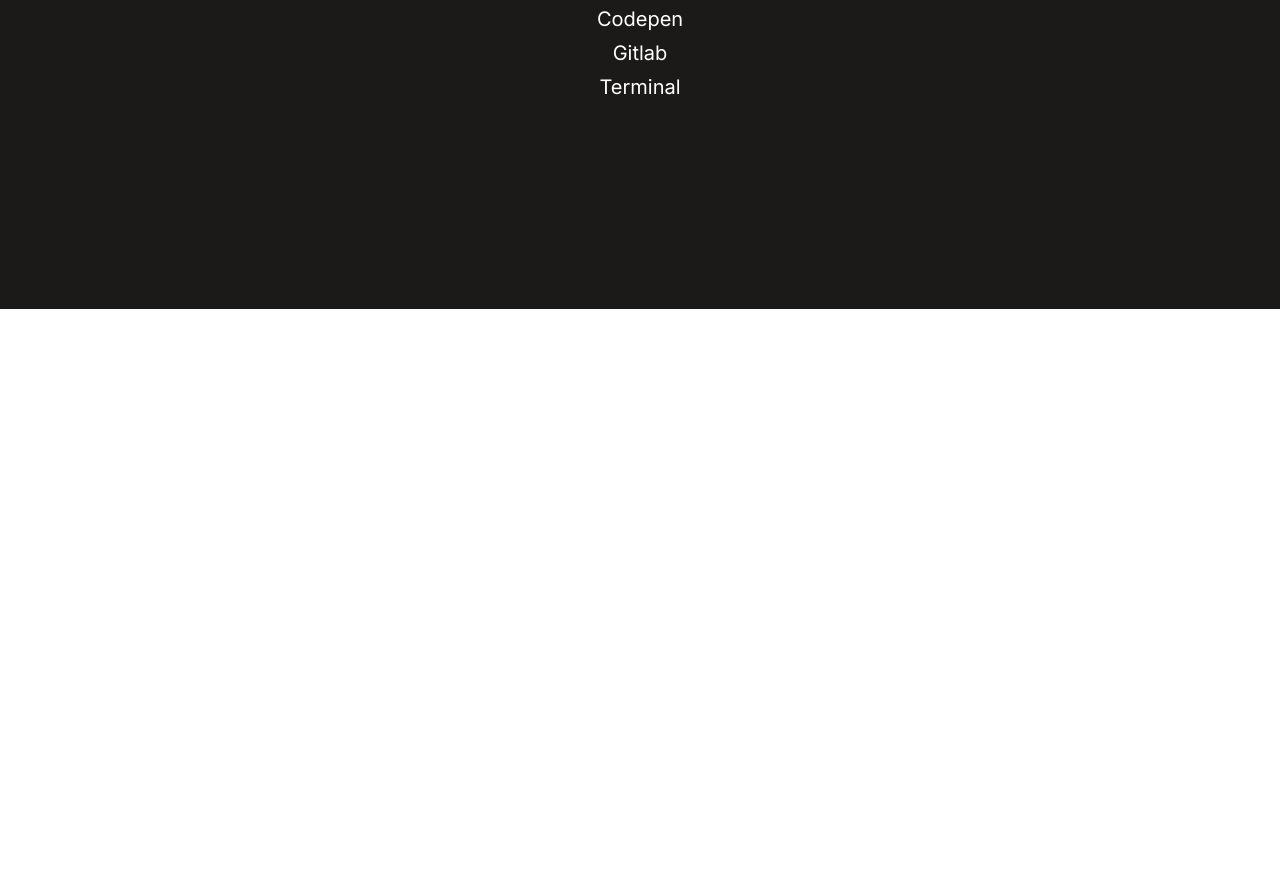
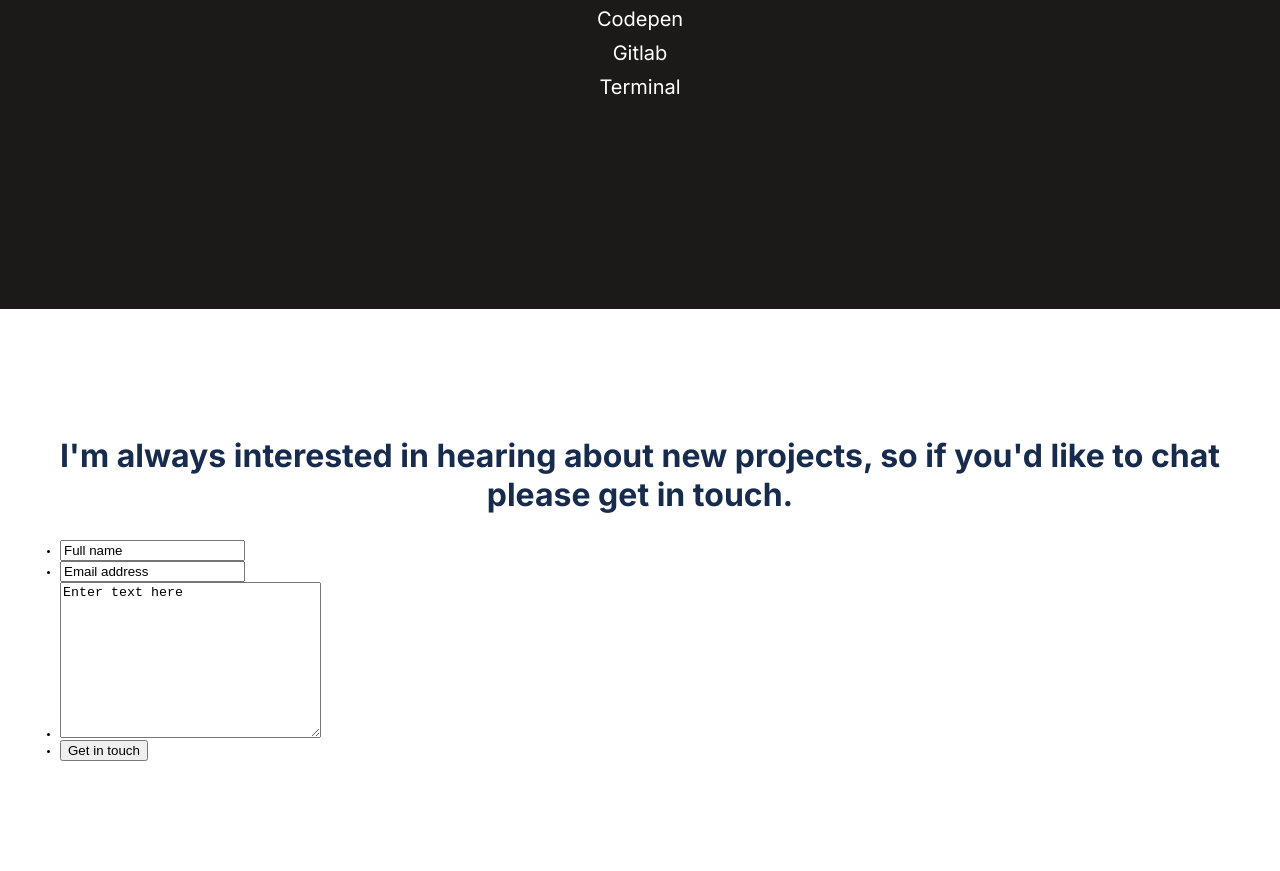
Before and after one commit to KaskMIL/tm_portfolio, a website: page index.html in a window 1280 px wide. Shown: the part 5603-6474 px from the top of the page. Before the commit the page ends 5912 px from the top, so only its background shows below. Drawn offline with nearby package versions, Linux system fonts and the light colour scheme.

Commit message:
Add form section in index and style title

```diff
--- a/index.html
+++ b/index.html
@@ -180,6 +180,27 @@
                 </section>
             </article>
         </section>
+
+        <section class="contact-section">
+            <h2>I'm always interested in hearing about new projects, so if you'd like to chat please get in touch.</h2>
+
+            <form action="https://formspree.io/f/mqkngqpl" method="post">
+                <ul>
+                    <li>
+                        <input type="text" id="name" name="user_name" value="Full name">
+                    </li>
+                    <li>
+                        <input type="email" id="mail" name="user_email" value="Email address">
+                    </li>
+                    <li>
+                        <textarea name="user_msg" id="msg" cols="30" rows="10">Enter text here</textarea>
+                    </li>
+                    <li>
+                        <button type="submit">Get in touch</button>
+                    </li>
+                </ul>
+            </form>
+        </section>
     </main>
 </body>
 
```
Also changed, not shown: dist/css/main.css, 1 other file.
